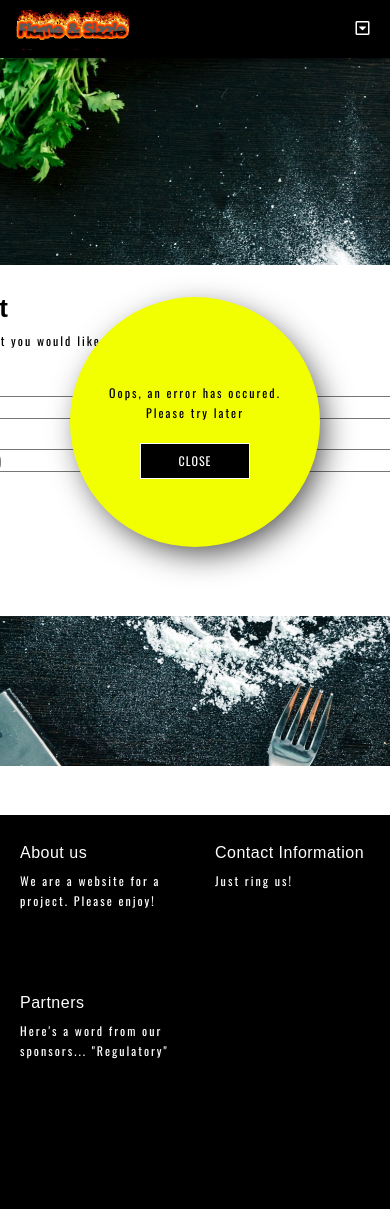
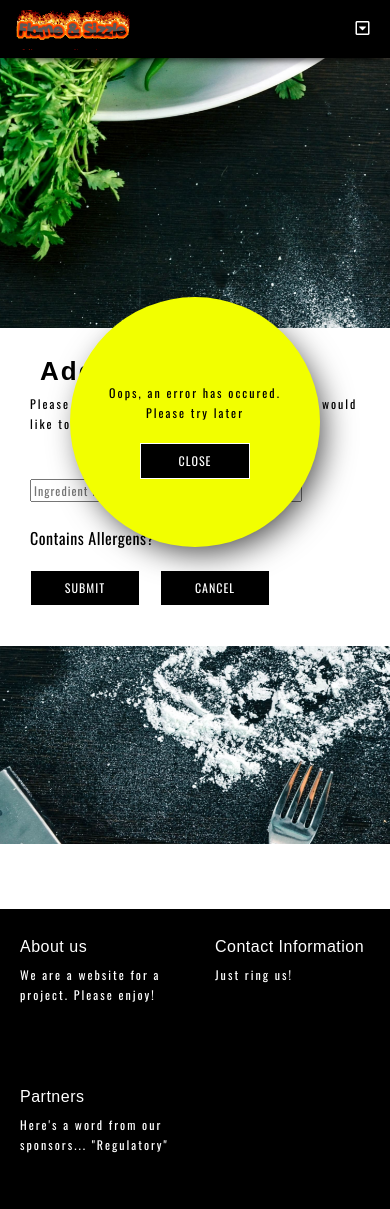
Before and after one commit to Code-Institute-Submissions/cook_for_cookies, a Flask app: page /add_ingredient/1 in a window 390 px wide; the page is wider, and only the part inside the window is pictured. Before the commit the page ends 1059 px from the top of that part, so only its background shows below. Run offline with Flask 2, Linux system fonts and the light colour scheme; some libraries are stand-ins or nearby versions; some web fonts are replaced.

Commit message:
Updated styling for add and edit ingredients pages to ensure the page rendered properly on all device sizes

```diff
--- a/static/css/components/page-backgrounds.scss
+++ b/static/css/components/page-backgrounds.scss
@@ -49,6 +49,7 @@
 
 .edit-add-ingredient-bg {
     background-image: url('../images/adils-photography-419432-unsplash.jpg');
+    top: 0 !important;
 }
 
 .add-recipe-bg,
--- a/static/css/components/pages.scss
+++ b/static/css/components/pages.scss
@@ -1006,7 +1006,7 @@
     vertical-align: middle;
 
     @include mobile {
-        width: 310px;
+        width: 305px;
         margin: 10px 0;
     }
 }
@@ -1167,6 +1167,10 @@ a ~ .recipe-row-bottom {
     margin-top: 65px;
     min-height: 750px;
     @extend %centralise-inner-container;
+
+    @include large-tablet {
+        min-height: 100vh;
+    }
 }
 
 .add-edit-ingredient-section .container {
@@ -1174,6 +1178,16 @@ a ~ .recipe-row-bottom {
     padding: 30px;
     background-color: $white;
     border-radius: 20px;
+
+    @include large-tablet {
+        min-width: 650px;
+    }
+
+    @include tablet {
+        min-width: 90%;
+        box-sizing: border-box;
+        border-radius: 0px;
+    }
 }
 
 .add-edit-ingredient-section p {
@@ -1202,6 +1216,11 @@ a ~ .recipe-row-bottom {
 .add-edit-ingredient-section img {
     width: 360px;
     height: 250px;
+
+    @include large-mobile {
+        width: 256px;
+        height: 200px;
+    }
 }
 // Add_recipe.html -------------------------------------------------------------
 
--- a/static/css/styles.css
+++ b/static/css/styles.css
@@ -1201,7 +1201,7 @@ footer {
   vertical-align: middle; }
   @media (max-width: 320px) {
     .recipe {
-      width: 310px;
+      width: 305px;
       margin: 10px 0; } }
 
 .recipe p {
@@ -1324,12 +1324,23 @@ a ~ .recipe-row-bottom {
 .add-edit-ingredient-section {
   margin-top: 65px;
   min-height: 750px; }
+  @media (max-width: 1024px) {
+    .add-edit-ingredient-section {
+      min-height: 100vh; } }
 
 .add-edit-ingredient-section .container {
   min-width: 900px;
   padding: 30px;
   background-color: #fff;
   border-radius: 20px; }
+  @media (max-width: 1024px) {
+    .add-edit-ingredient-section .container {
+      min-width: 650px; } }
+  @media (max-width: 768px) {
+    .add-edit-ingredient-section .container {
+      min-width: 90%;
+      box-sizing: border-box;
+      border-radius: 0px; } }
 
 .add-edit-ingredient-section p {
   margin-bottom: 30px;
@@ -1352,6 +1363,10 @@ a ~ .recipe-row-bottom {
 .add-edit-ingredient-section img {
   width: 360px;
   height: 250px; }
+  @media (max-width: 500px) {
+    .add-edit-ingredient-section img {
+      width: 256px;
+      height: 200px; } }
 
 .add-recipe-bg {
   top: 0 !important; }
@@ -2096,7 +2111,8 @@ td > img {
   background-image: url("../images/simple-322427-unsplash.jpg"); }
 
 .edit-add-ingredient-bg {
-  background-image: url("../images/adils-photography-419432-unsplash.jpg"); }
+  background-image: url("../images/adils-photography-419432-unsplash.jpg");
+  top: 0 !important; }
 
 .add-recipe-bg,
 .edit-recipe-bg {
--- a/static/js/main.js
+++ b/static/js/main.js
@@ -73,7 +73,7 @@ function createThisRecipeData(recipe, ingredients) {
     if (recipe.recipe_instructions === undefined || recipe.recipe_instructions.length === 0){
         if ($('.no-instructions-row').length === 0){
             $('.instructions-table-header').hide();
-            newInstructionRow = "<tr class='no-instructions-row spill-text'><td> There are currently no instructions for this recipe.</td>";
+            newInstructionRow = "<tr class='no-instructions-row '><td> There are currently no instructions for this recipe.</td>";
             $('.instructions-list-table').after(newInstructionRow);
         }
     } else {
@@ -178,7 +178,7 @@ function createThisRecipeData(recipe, ingredients) {
         // This adds a line to the page if there are no ingredients to display
         if ($('.no-ingredients-row').length === 0){
             $('.ingredients-table-header').hide();
-            newIngredientRow = "<tr class='no-ingredients-row spill-text'><td> There are currently no ingredients for this recipe.</td>";
+            newIngredientRow = "<tr class='no-ingredients-row'><td> There are currently no ingredients for this recipe.</td>";
             $('.ingredients-list-table').after(newIngredientRow);
         }
     }
--- a/templates/add_ingredient.html
+++ b/templates/add_ingredient.html
@@ -13,7 +13,7 @@
         <form action="{{ url_for('insert_ingredient', recipe_id=recipe_id) }}" method="POST">
             <ul class="new-user-form">
                 <li><input class="text-input" id="ingredient_name" name="ingredient_name" type="text" placeholder="Ingredient Name" maxlength="36" required></li>
-                <li>
+                <li class="hide-on-mobile">
                     <input class="text-input" id="ingredient_image_url" name="ingredient_image_url" type="text" placeholder="Ingredient photo image address (or leave blank)">
                     <i class="fas fa-question-circle user-photo-instructions-btn"></i>
                 </li>
--- a/templates/edit_ingredient.html
+++ b/templates/edit_ingredient.html
@@ -18,7 +18,7 @@
             {% endif %}
             <ul class="new-user-form">
                 <li><input id="ingredient_name" name="ingredient_name" value="{{ ingredient.ingredient_name.title() }}" class="text-input readonly" readonly></li>
-                <li>
+                <li class="hide-on-mobile">
                     <input id="ingredient_image_url" name="ingredient_image_url" type="text" value="{{ ingredient.ingredient_image_url }}" class="text-input" placeholder="Ingredient photo image address (or leave blank)">
                     <i class="fas fa-question-circle user-photo-instructions-btn"></i>
                 </li>
```
Also changed, not shown: 1 other file.
